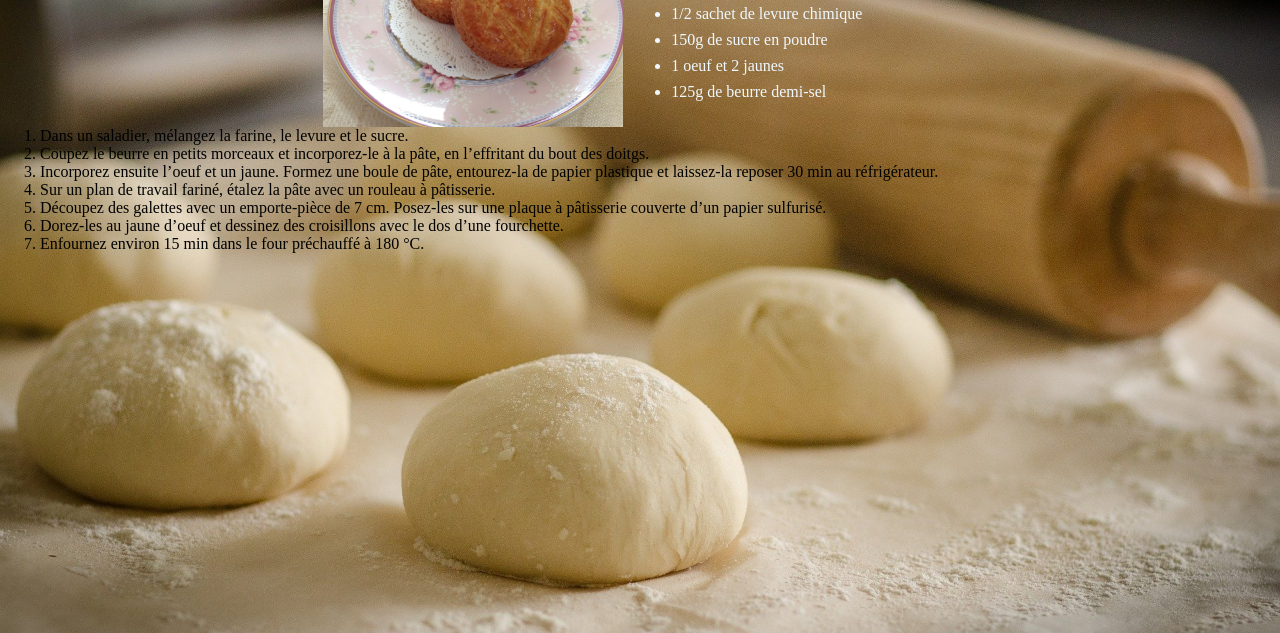
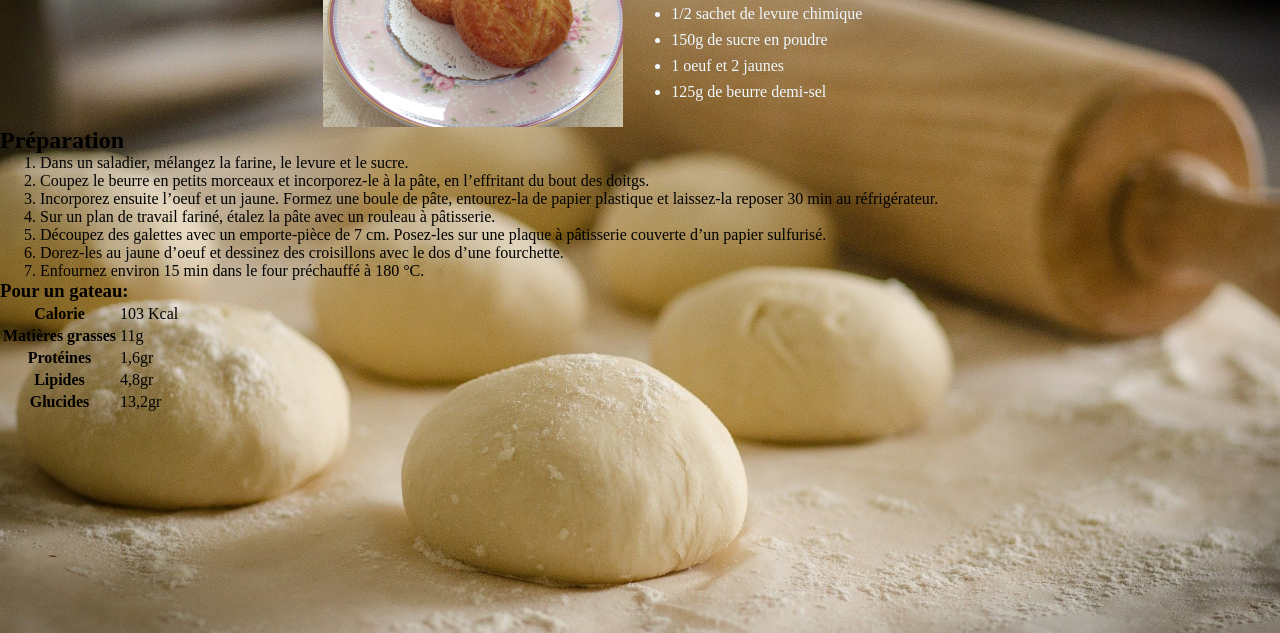
Before and after one commit to v3ry/css-challenge, a plain HTML site: page index.html in a window 1280 px wide. Shown: the part 167-800 px from the top of the page. Drawn offline with Linux system fonts and the light colour scheme.

Commit message:
Mise en place des valeurs nutritionelle dans l'index.html

```diff
--- a/index.html
+++ b/index.html
@@ -22,6 +22,7 @@
         </div>
     </div>
     <div class="main">
+        <h2>Préparation</h2>
         <ol>
             <li>Dans un saladier, mélangez la farine, le levure et le sucre.</li>
             <li>Coupez le beurre en petits morceaux et incorporez-le à la pâte, en l’effritant du bout des doitgs.</li>
@@ -31,10 +32,37 @@
             <li>Dorez-les au jaune d’oeuf et dessinez des croisillons avec le dos d’une fourchette.</li>
             <li>Enfournez environ 15 min dans le four préchauffé à 180 °C.</li>
         </ol>
+    </div>
+    <div class="calorie">
+        <h3>Pour un gateau:</h3>
+        <table>
+            <tr>
+                <th>Calorie</th>
+                <td>103 Kcal</td>
+            </tr>
+            <tr>
+                <th>Matières grasses</th>
+                <td>11g</td>
+            </tr>
+            <tr>
+                <th>Protéines</th>
+                <td>1,6gr</td>
+            </tr>
+            <tr>
+                <th>Lipides</th>
+                <td>4,8gr</td>
+            </tr>
+            <tr>
+                <th>Glucides</th>
+                <td>13,2gr</td>
+            </tr>
+        </table>
 
-
+    </div>
+    <div class="Contact">
 
     </div>
 
+
 </body>
 </html>
```
